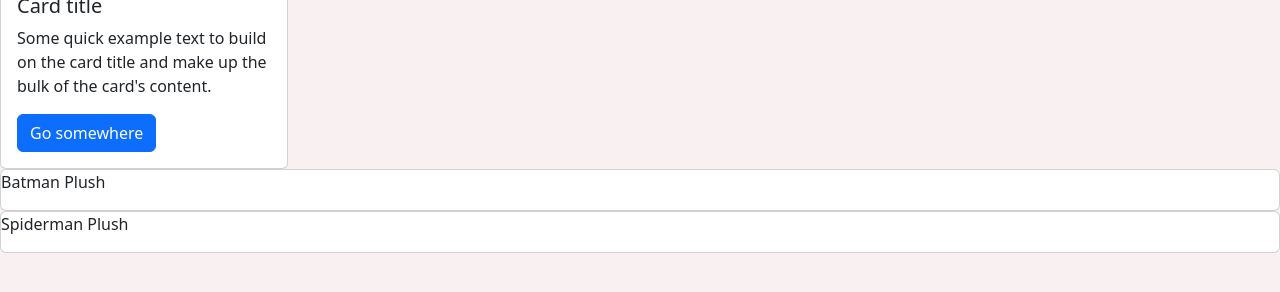
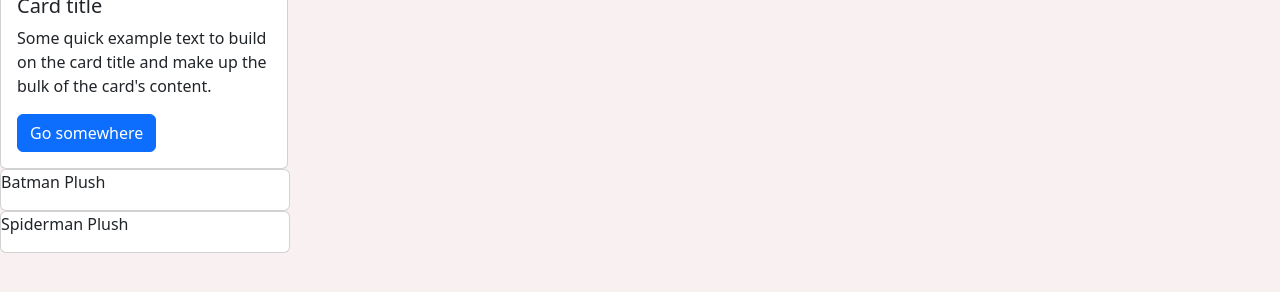
Before and after one commit to leorod90/Pivot-Code, a plain HTML site: page shopping-app/Mar10/index.html in a window 1280 px wide. Shown: the part 294-586 px from the top of the page. Drawn offline with nearby package versions, Linux system fonts and the light colour scheme.

Commit message:
item-widt

```diff
--- a/shopping-app/Mar10/index.css
+++ b/shopping-app/Mar10/index.css
@@ -1,3 +1,8 @@
 body {
   background-color: #f9f1f1;
 }
+/* create a class called item-width */
+/* give it 300px width */
+.item-width {
+  width: 290px;
+}
--- a/shopping-app/Mar10/index.js
+++ b/shopping-app/Mar10/index.js
@@ -33,8 +33,9 @@ function onLoadFunction() {
 
     // create a div in js and call card div
     const cardDiv = document.createElement("div");
-    // add a class
+    // add a class card and item-width
     cardDiv.classList.add("card");
+    cardDiv.classList.add("item-width");
 
     cardDiv.append(text);
     productsList.append(cardDiv);
```
Also changed, not shown: shopping-app/Mar10/index.html (+0 -4 lines).
